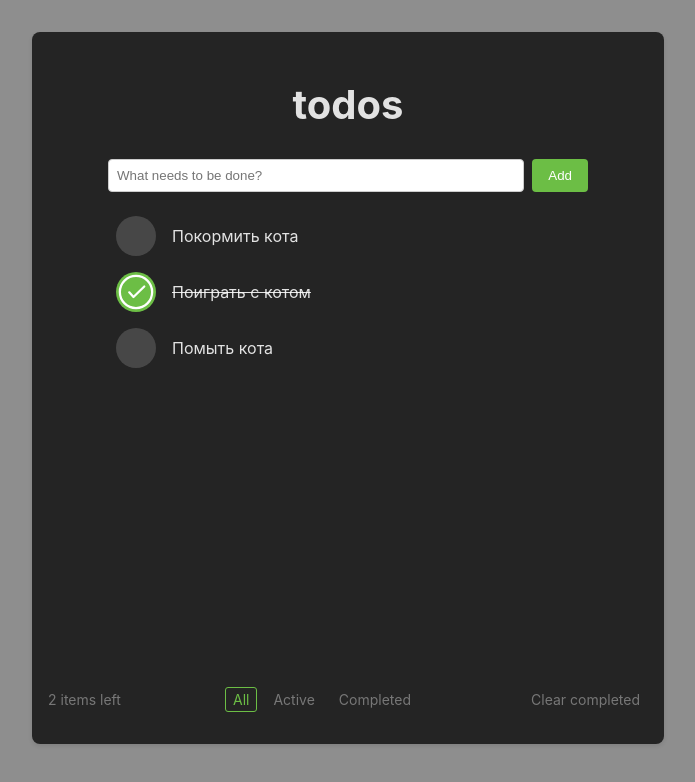
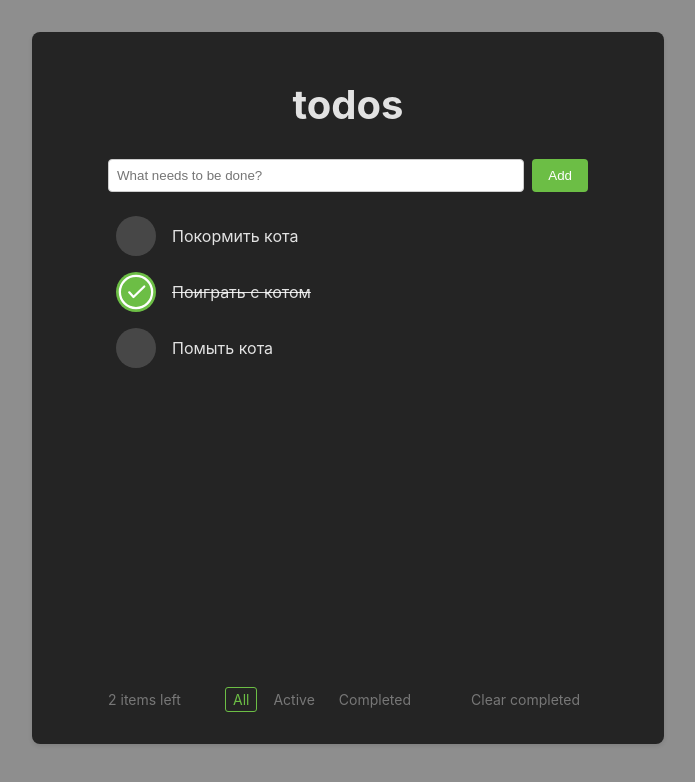
Before and after one commit to wintermute28/todo-mindbox, a React (Vite) app: page / in a window 1280 px wide. Shown: the top 782 px of the page, without its empty margins (292-987 px from the left). Built offline with nearby package versions, Linux system fonts and the light colour scheme.

Commit message:
Edit button  style

```diff
--- a/src/components/FilterTodo/FilterTodo.css
+++ b/src/components/FilterTodo/FilterTodo.css
@@ -1,8 +1,7 @@
 .filters {
   display: flex;
-
   justify-content: space-between;
-  width: 100%;
+  width: 80%;
   align-items: center;
   padding: 16px;
   font-size: 14px;
@@ -51,6 +50,9 @@
 }
 
 @media (max-width: 768px) {
+  .filters {
+    width: 100%;
+  }
   .filter-buttons {
     width: 100%;
     justify-content: center;
```
